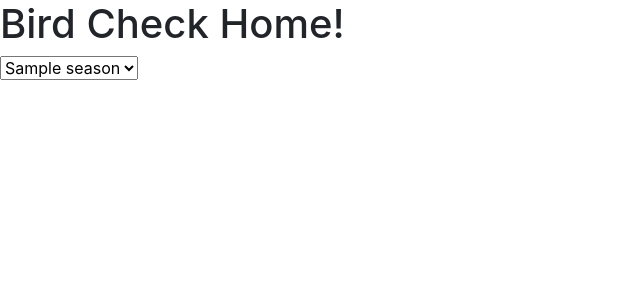
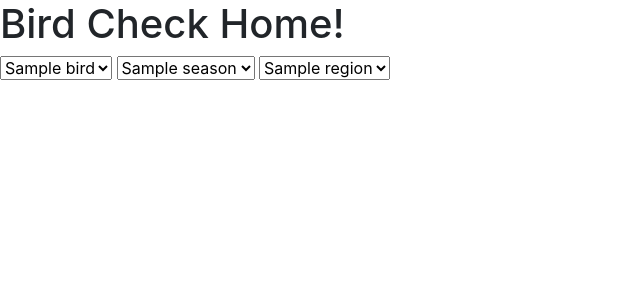
Before and after one commit to noreallyimfine/ebird-project, a Flask app: template app/templates/home.html in a window 1280 px wide. Shown: the top 300 px of the page, without its empty margins (0-640 px from the left). Run offline with Flask 2, Linux system fonts and the light colour scheme; the template is opened without the code that fills it: most values are stand-ins (such as "Sample title", 1, 10 or a date in 2020); parts of the project's set-up code (start-up, migrations or seed data) failed here and were passed over; some libraries are stand-ins or nearby versions.

Commit message:
create dicts for birds and regions, pass to home route, and update template to display dropdowns for all 3 choices

```diff
--- a/app/app.py
+++ b/app/app.py
@@ -11,13 +11,15 @@ model = load("utils/rf.joblib")
 # TODO: save mapper from prepare_and_label and load in here
 # Temp dict to map results from model to english
 labels = load('utils/labels_dict.joblib')
-birds = load('utils/birds_list.joblib')
-seasons = load('utils/seasons_list.joblib')
-regions = load('utils/regions_list.joblib')
+birds_list = load('utils/birds_list.joblib')
+seasons_list = load('utils/seasons_list.joblib')
+regions_list = load('utils/regions_list.joblib')
 
 # convert list to dict for displaying through flask template
 # (Hoping this isn't necessary for displaying all the birds)
-seasons_dict = [{'season': season} for season in seasons]
+birds = [{'bird': bird} for bird in birds_list]
+seasons = [{'season': season} for season in seasons_list]
+regions = [{'region': region} for region in regions_list]
 
 
 def predict(data):
@@ -46,7 +48,10 @@ def home():
     if request.method == 'GET':
         # TODO: Display dropdowns to choose bird, season, and region
         # STRETCH: Let them input county and state and the app will find the region
-        return render_template('home.html', seasons=seasons_dict)
+        return render_template('home.html',
+                               seasons=seasons,
+                               birds=birds,
+                               regions=regions)
 
     elif request.method == 'POST':
         # get values from post
--- a/app/templates/home.html
+++ b/app/templates/home.html
@@ -2,12 +2,19 @@
 {% block content %}
     <h1>Bird Check Home!</h1>
     <!-- Dropdown form with birds, seasons, and regions -->
+    <select id="birds">
+        {% for bird in birds %}
+            <option value={{ bird.bird }}>{{ bird.bird }}</option>
+        {% endfor %}
+    </select>
     <select id="seasons">
         {% for season in seasons %}
             <option value={{ season.season }}>{{ season.season }}</option>
         {% endfor %}
     </select>
-    <!-- {% for season in seasons %}
-        <h6>{{ season.season }}</h6>
-    {% endfor %} -->
+    <select id="regions">
+        {% for region in regions %}
+            <option value={{ region.region }}>{{ region.region }}</option>
+        {% endfor %}
+    </select>
 {% endblock content %}
```
